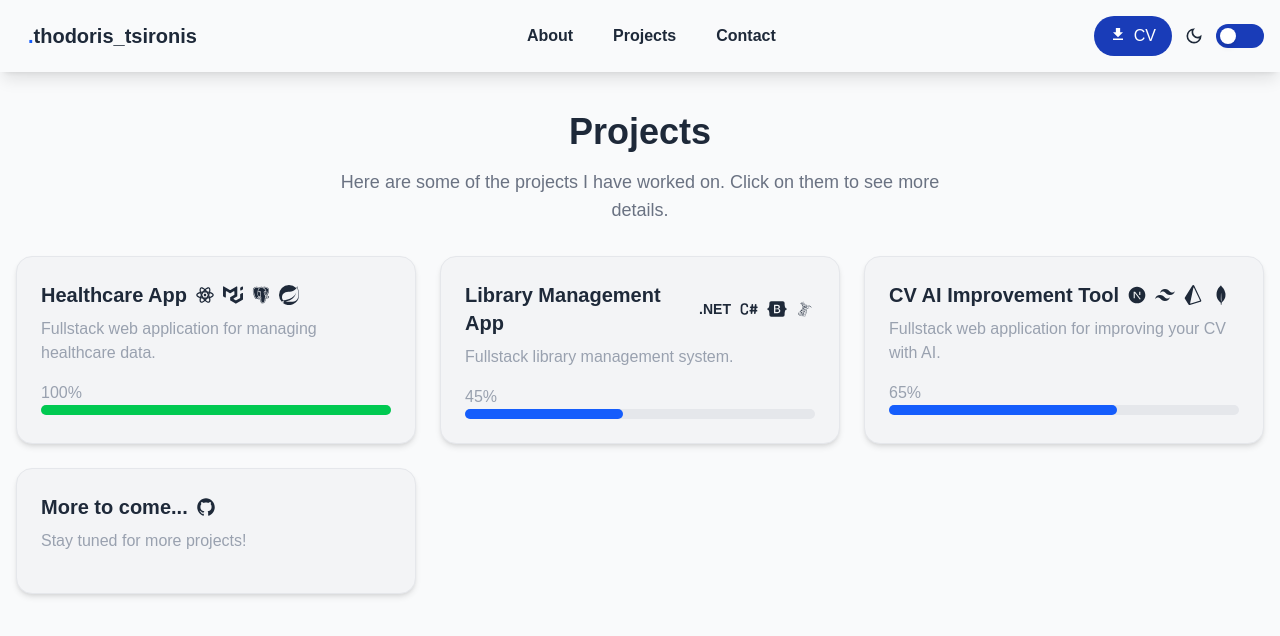
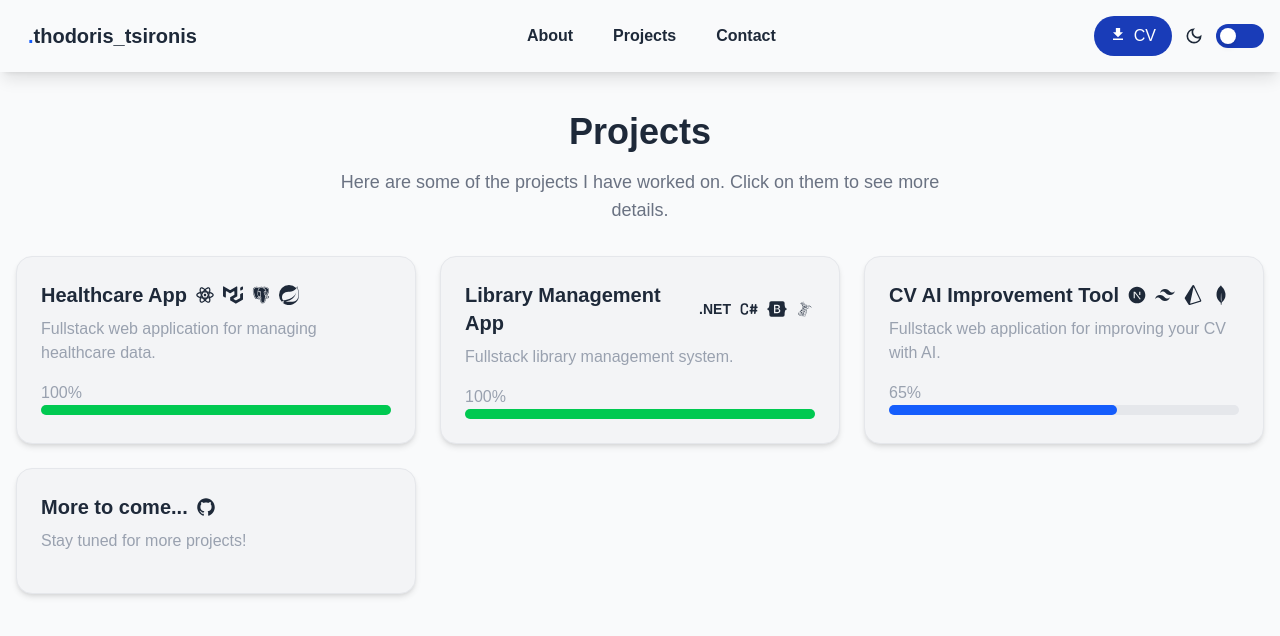
Before and after one commit to tsiro66/Portfolio, a React (Vite) app: page /projects in a window 1280 px wide. Shown: the top 636 px of the page. Built offline with nearby package versions, Linux system fonts and the light colour scheme; a web font is replaced by a local one.

Commit message:
Library management project finished

```diff
--- a/src/components/Projects/ProjectCards.tsx
+++ b/src/components/Projects/ProjectCards.tsx
@@ -29,7 +29,7 @@ const ProjectCards = () => {
       <Card
         title='Library Management App'
         description='Fullstack library management system.'
-        progress='45%'
+        progress='100%'
         link='https://github.com/tsiro66/Library-Management'
         techstack={
           <div className='flex space-x-2'>
```
